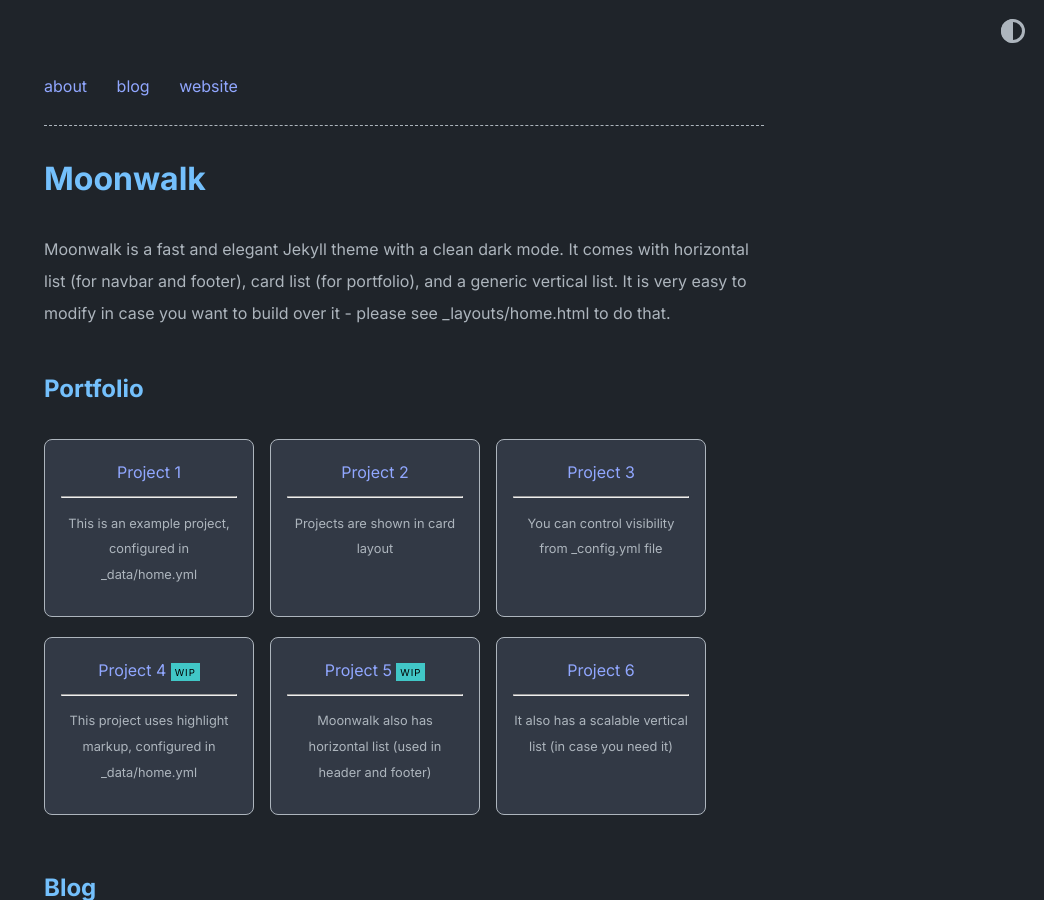
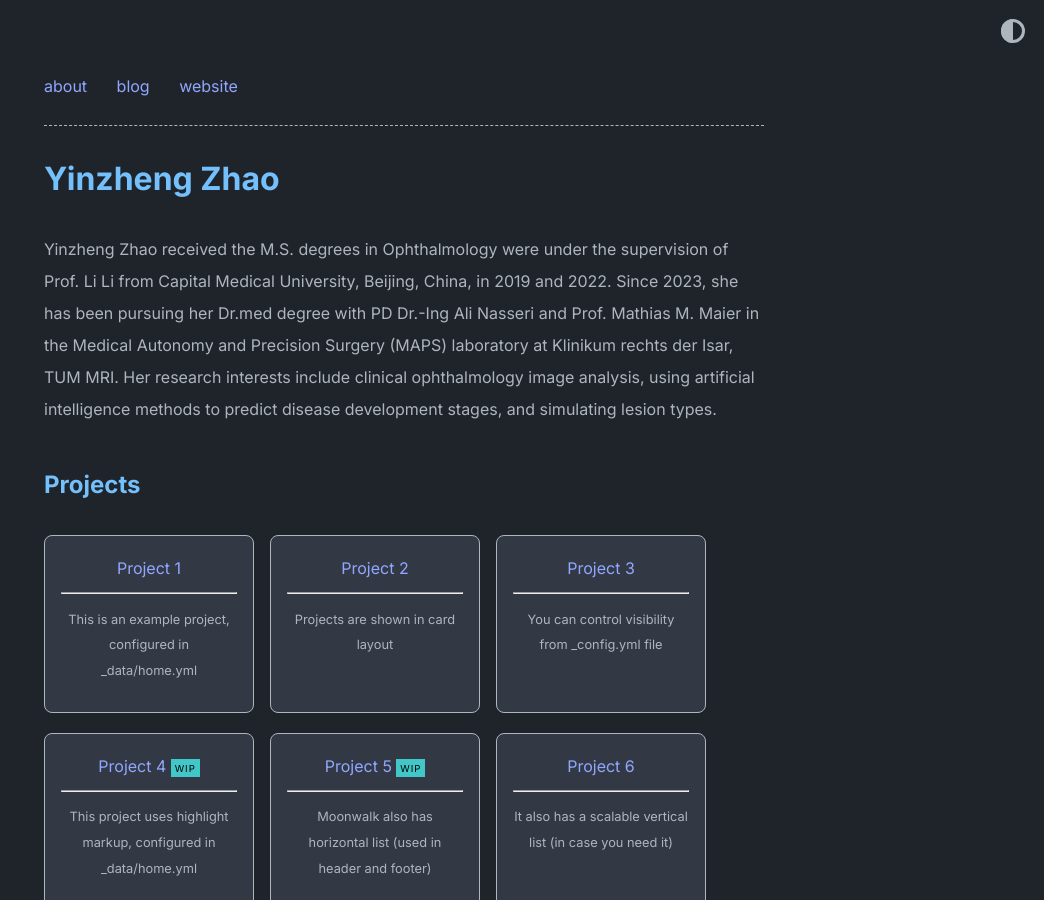
Before and after one commit to rouroumeimei/rouroumeimei.github.io, a Jekyll site: the page built from index.md, in a window 1280 px wide and 900 px high. Shown: the whole window, without its empty margins (236-1280 px from the left). Built offline with Jekyll 4.4.1, drawn with Linux system fonts in a browser that asks for light colours; some of the changed text lies outside the part shown.

Commit message:
Update _config.yml

```diff
--- a/_config.yml
+++ b/_config.yml
@@ -1,8 +1,8 @@
-title: Moonwalk
-author: Abhinav Saxena
-url: https://www.abhinavsaxena.com/moonwalk # root address of the site
+title: Yinzheng Zhao
+author: Yinzheng Zhao
+url: rouroumeimei.github.io # root address of the site
 description: > # description of the site (multiple lines allowed)
-  Moonwalk is a fast and elegant Jekyll theme with a clean dark mode. It comes with horizontal list (for navbar and footer), card list (for portfolio), and a generic vertical list. It is very easy to modify in case you want to build over it - please see _layouts/home.html to do that.
+  Yinzheng Zhao received the M.S. degrees in Ophthalmology were under the supervision of Prof. Li Li from Capital Medical University, Beijing, China, in 2019 and 2022. Since 2023, she has been pursuing her Dr.med degree with PD Dr.-Ing Ali Nasseri and Prof. Mathias M. Maier in the Medical Autonomy and Precision Surgery (MAPS) laboratory at Klinikum rechts der Isar, TUM MRI. Her research interests include clinical ophthalmology image analysis, using artificial intelligence methods to predict disease development stages, and simulating lesion types.
 
 permalink: /:slug
 
@@ -33,7 +33,7 @@ theme_config:
   show_tags: true # show tags in a blog posts
   # options for "home" page
   home:
-    title_projects: Portfolio
+    title_projects: Projects
     title_misc_list: Details
     title_blog: Blog
     title_old_projects: Old Projects
```
